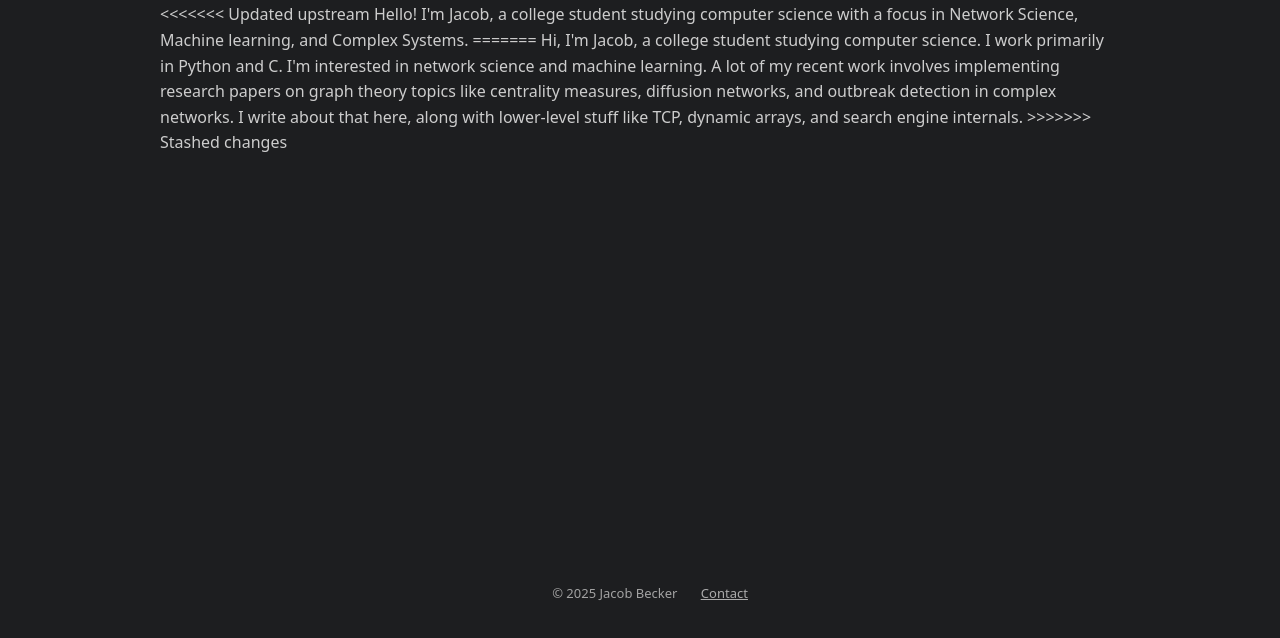
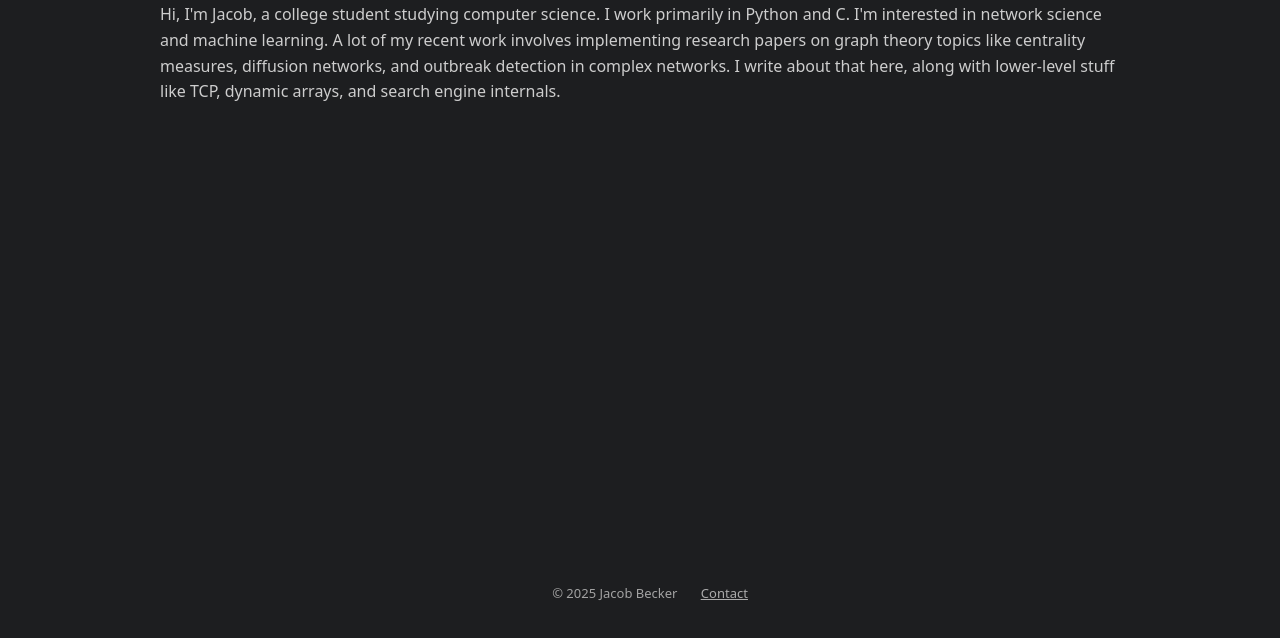
Before and after one commit to JacobB9990/jacobb9990.github.io, a plain HTML site: page assets/html/about.html in a window 1280 px wide. Shown: the part 160-798 px from the top of the page. Drawn offline with Linux system fonts and the light colour scheme; files that its build step writes are made by us from their sources.

Commit message:
Fixed about me again.

```diff
--- a/assets/html/about.html
+++ b/assets/html/about.html
@@ -16,16 +16,11 @@
     <main>
         <h1>About Me</h1>
         <p>
-<<<<<<< Updated upstream
-            Hello! I'm Jacob, a college student studying computer science with a focus in Network Science, Machine learning, and Complex Systems.
-=======
             Hi, I'm Jacob, a college student studying computer science. I work primarily in Python and C.
-
             I'm interested in network science and machine learning. A lot of my recent work involves
             implementing research papers on graph theory topics like centrality measures, diffusion
             networks, and outbreak detection in complex networks. I write about that here, along with
             lower-level stuff like TCP, dynamic arrays, and search engine internals.
->>>>>>> Stashed changes
         </p>
     </main>
     <footer></footer>
```
Also changed, not shown: 1 other file.
